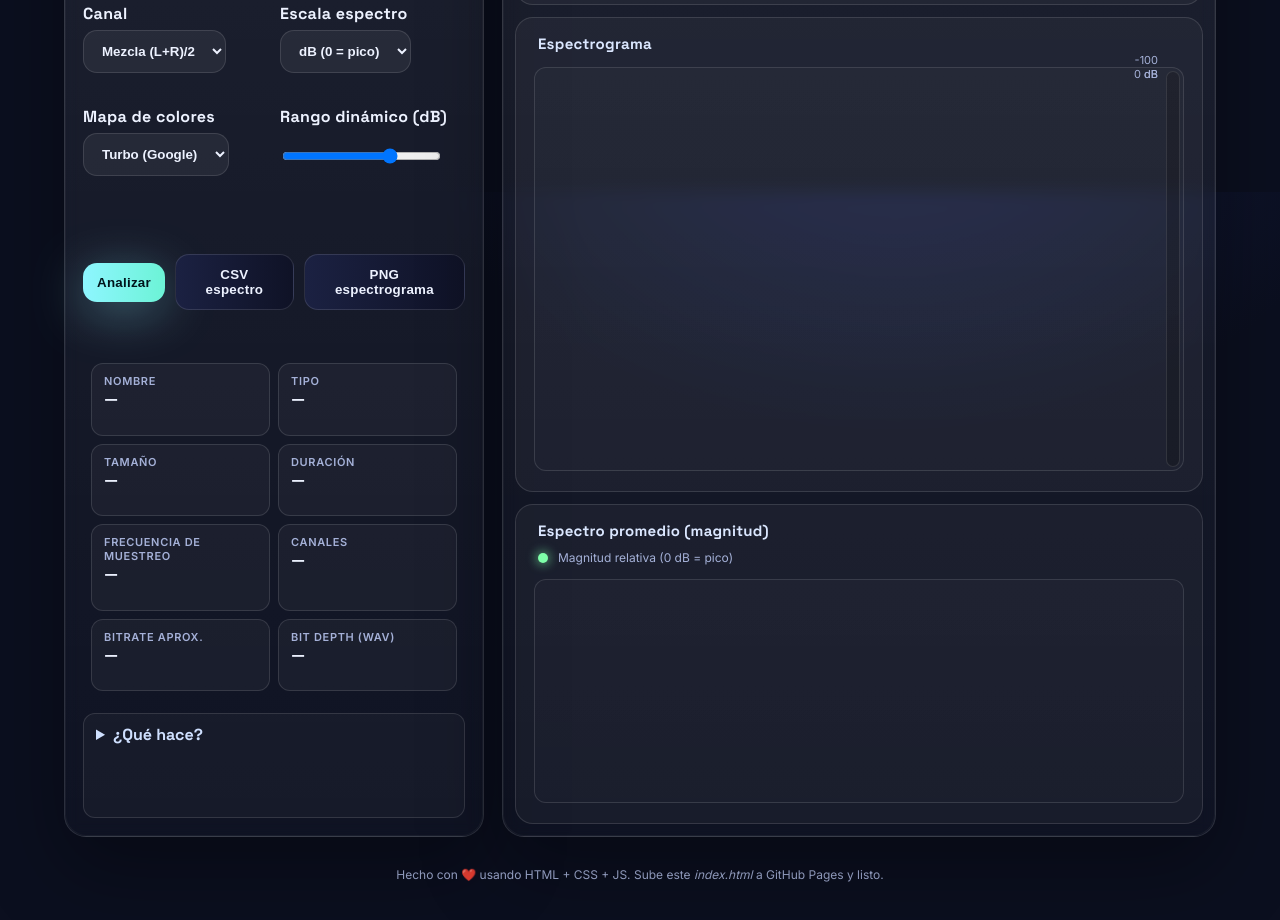
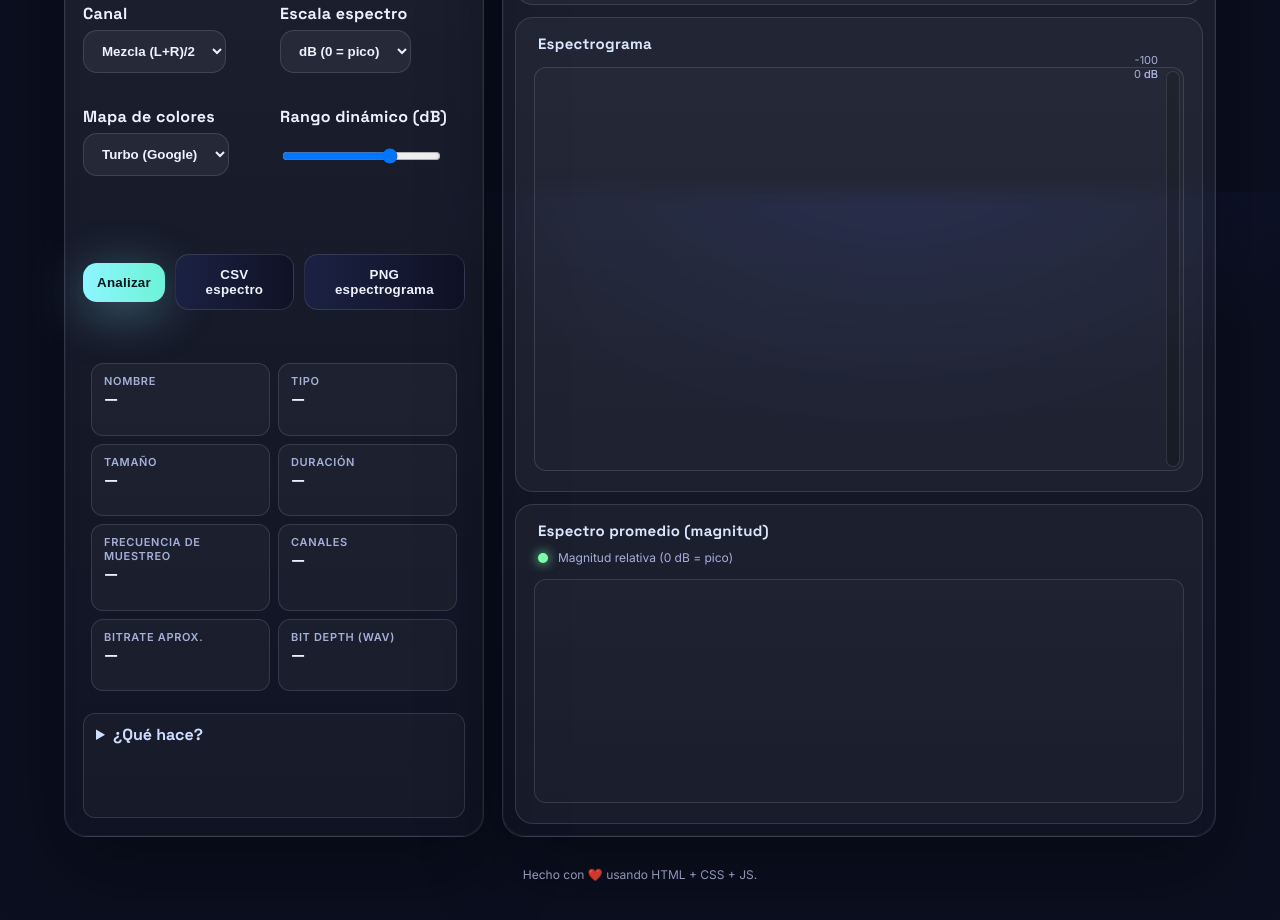
Before and after one commit to SalvaGaR/audio-fft-webapp, a plain HTML site: page index.html in a window 1280 px wide. Shown: the part 608-1528 px from the top of the page. Drawn offline with Linux system fonts and the light colour scheme.

Commit message:
index.html

```diff
--- a/index.html
+++ b/index.html
@@ -230,7 +230,7 @@
       </section>
     </div>
 
-    <p class="footer">Hecho con ❤️ usando HTML + CSS + JS. Sube este <em>index.html</em> a GitHub Pages y listo.</p>
+    <p class="footer">Hecho con ❤️ usando HTML + CSS + JS.</p>
   </div>
 
 <script>
```
